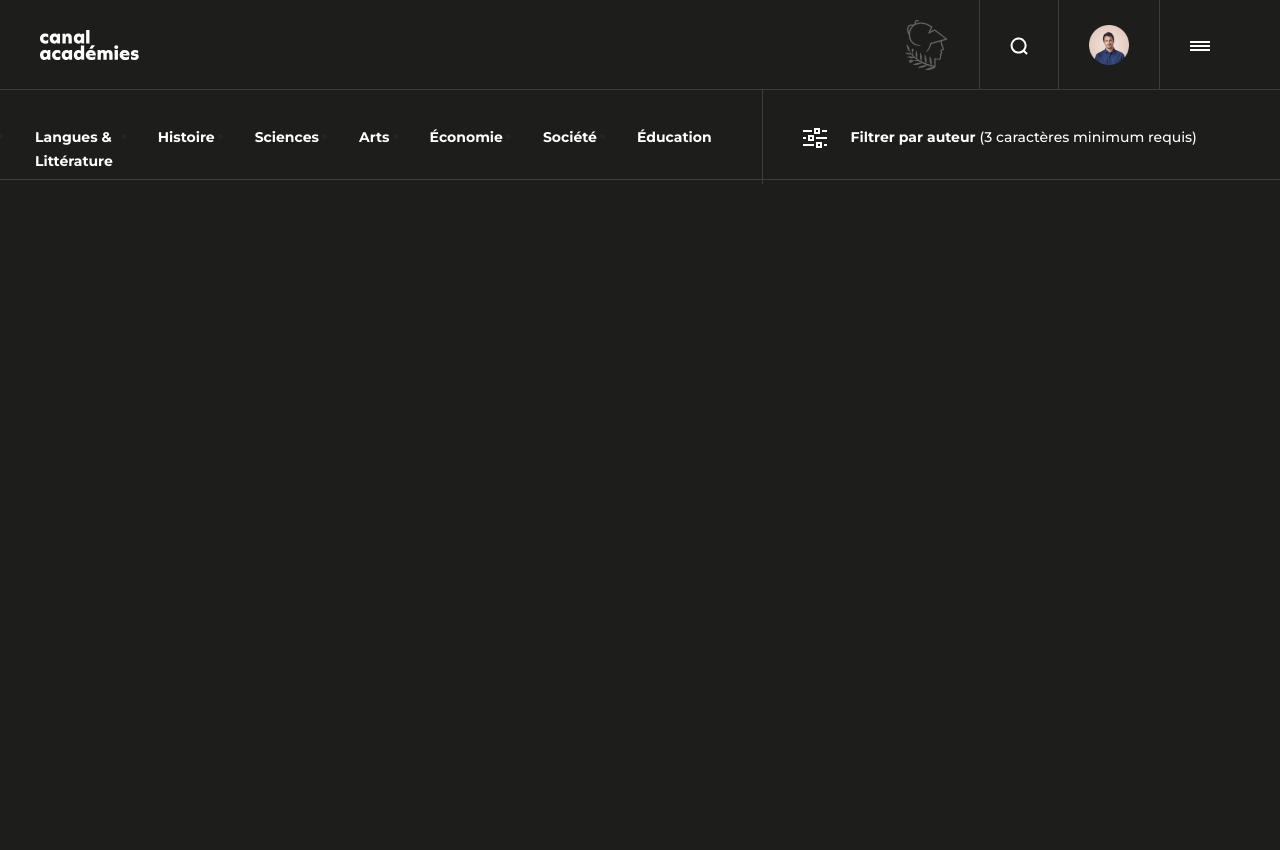
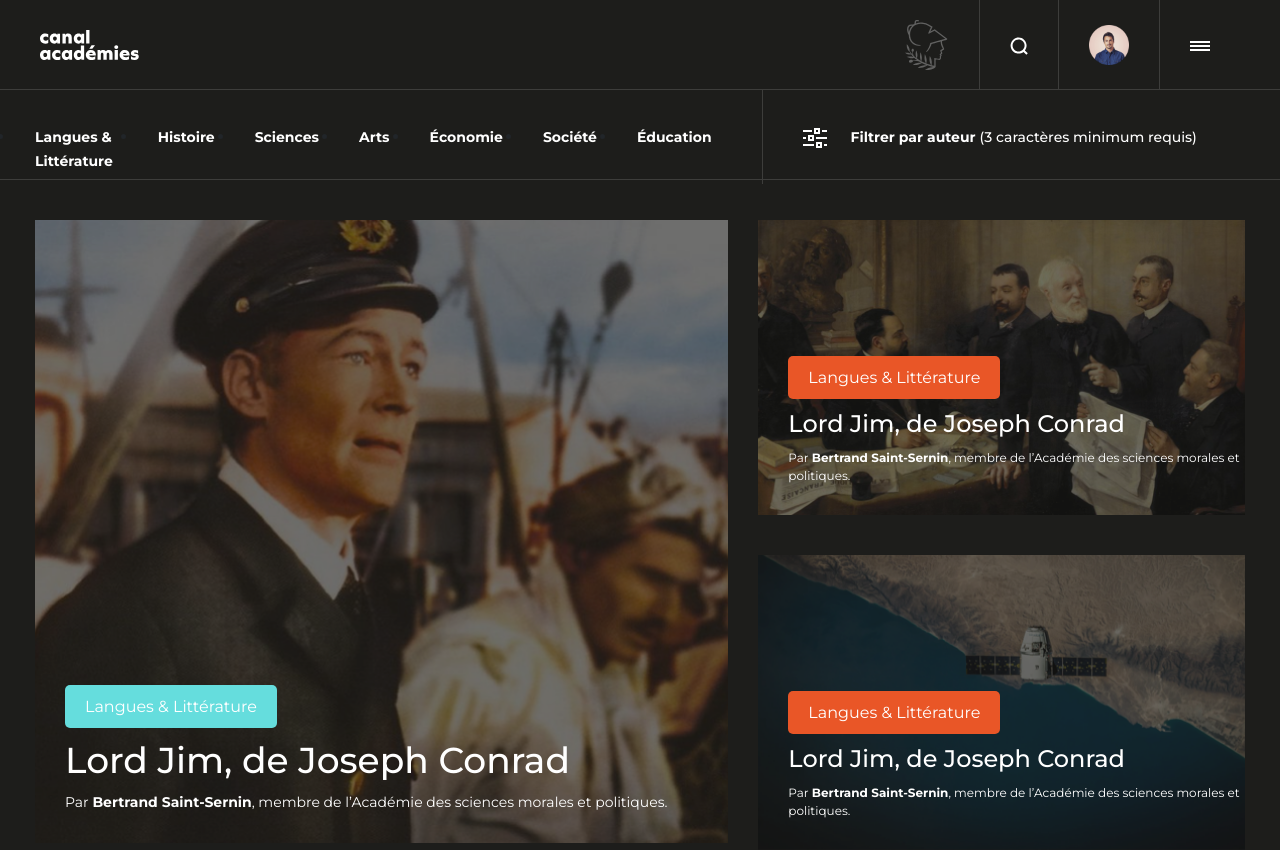
Before and after one commit to muhammadawaisshaikh/canal-academie, a plain HTML site: page index.html in a window 1280 px wide. Before the commit the page ends 800 px from the top, so only its background shows below. Drawn offline with Linux system fonts and the light colour scheme; files that its build step writes are made by us from their sources.

Commit message:
main posts done

```diff
--- a/css/style.css
+++ b/css/style.css
@@ -23,6 +23,18 @@ ul {
 a {
     text-decoration: none !important;
 }
+
+.custom-btn {
+    padding: 12px 20px;
+    border-radius: 5px;
+    color: #ffffff;
+}
+
+.custom-btn:hover { color: #ffffff; }
+
+.primary-b { background-color: #65dddd; }
+.warning-b {background-color: #e95627; }
+
 
 /* header  */
 header {
@@ -134,11 +146,68 @@ header ul li:first-child {
 
 .mobile-nav { display: none; }
 
+/* main posts section  */
+
+
+.post { margin-top: 40px; position: relative; }
+
+.post .content {
+    position: absolute;
+    left: 30px;
+    bottom: 30px;
+    color: #ffffff;
+}
+
+.main-posts {
+    padding: 0 20px;
+}
+
+.post-main img {
+    width: 100%;
+    height: 623px;
+    object-fit: cover;
+    object-position: top center;
+    opacity: 0.6;
+}
+
+.post-main .title {
+  font-size: 36px;
+  color: #ffffff;
+  padding-top: 20px;
+}
+
+.post-main .typo {
+    font-size: 14px;
+    padding-top: 10px;
+}
+
+.post-normal img {
+    width: 100%;
+    height: 295px;
+    object-fit: cover;
+    object-position: top center;
+    opacity: 0.6;
+}
+
+.post-normal .title {
+  font-size: 24px;
+  color: #ffffff;
+  padding-top: 20px;
+}
+
+.post-normal .typo {
+    font-size: 12px;
+    padding-top: 10px;
+}
 
 
 @media only screen and (max-width: 600px) {
     header{ padding: 0; }
     header ul li { padding: 25px; }
+
     .nav-area { display: none; }
     .mobile-nav { display: block; }
+
+    .post-main img {height: 435px;}
+    .post-normal img {height: 250px;}
 }
--- a/index.html
+++ b/index.html
@@ -116,6 +116,47 @@
         </div>
     </div>
 
+    <div class="main-posts">
+        <div class="container-fluid">
+            <div class="row">
+                <div class="col-md-7 col-12">
+                    <div class=" post post-main">
+                        <img src="./img/sample/1.png" alt="Post">
+                        <div class="content">
+                            <a href="#" class="custom-btn primary-b">Langues & Littérature</a>
+                            <h3 class="title">Lord Jim, de Joseph Conrad</h3>
+                            <p class="typo">Par <b>Bertrand Saint-Sernin</b>, membre de l’Académie des sciences morales et politiques.</p>
+                        </div>
+                    </div>
+                </div>
+                <div class="col-md-5">
+                    <div class="row">
+                        <div class="col-12">
+                            <div class="post post-normal">
+                                <img src="./img/sample/2.png" alt="Post">
+                                <div class="content">
+                                    <a href="#" class="custom-btn warning-b">Langues & Littérature</a>
+                                    <h3 class="title">Lord Jim, de Joseph Conrad</h3>
+                                    <p class="typo">Par <b>Bertrand Saint-Sernin</b>, membre de l’Académie des sciences morales et politiques.</p>
+                                </div>
+                            </div>
+                        </div>
+                        <div class="col-12">
+                            <div class="post post-normal">
+                                <img src="./img/sample/3.png" alt="Post">
+                                <div class="content">
+                                    <a href="#" class="custom-btn warning-b">Langues & Littérature</a>
+                                    <h3 class="title">Lord Jim, de Joseph Conrad</h3>
+                                    <p class="typo">Par <b>Bertrand Saint-Sernin</b>, membre de l’Académie des sciences morales et politiques.</p>
+                                </div>
+                            </div>
+                        </div>
+                    </div>
+                </div>
+            </div>
+        </div>
+    </div>
+
 
 
 
```
Also changed, not shown: img/sample/1.png (added), img/sample/2.png (added), img/sample/3.png (added).
